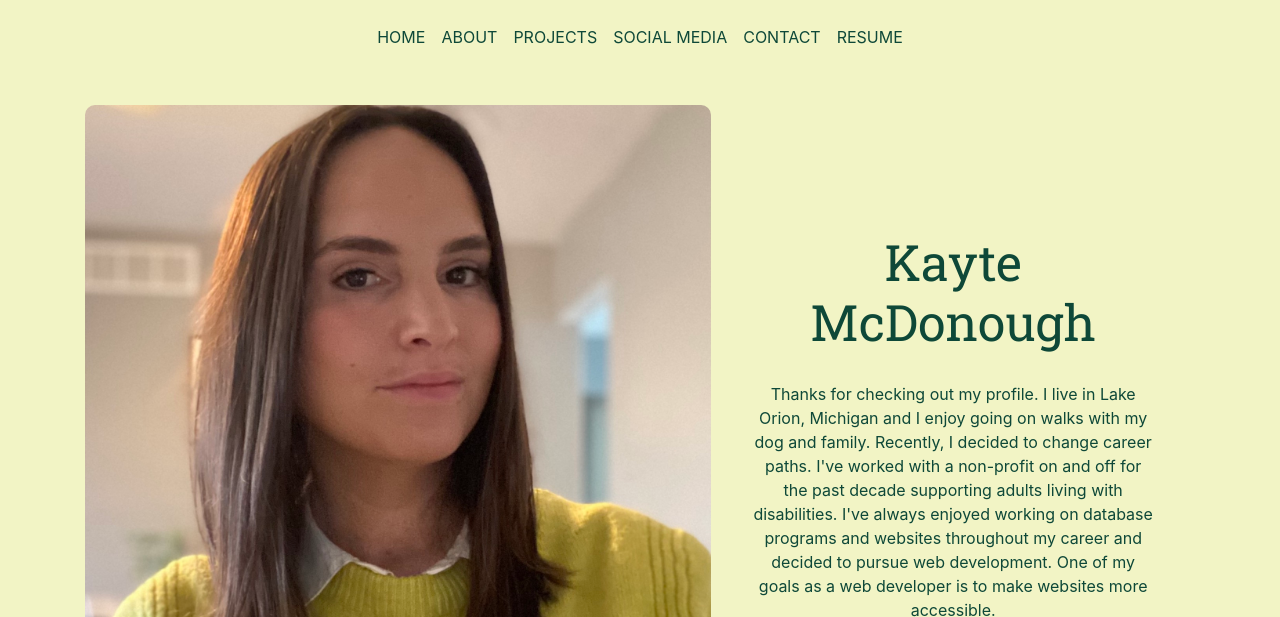
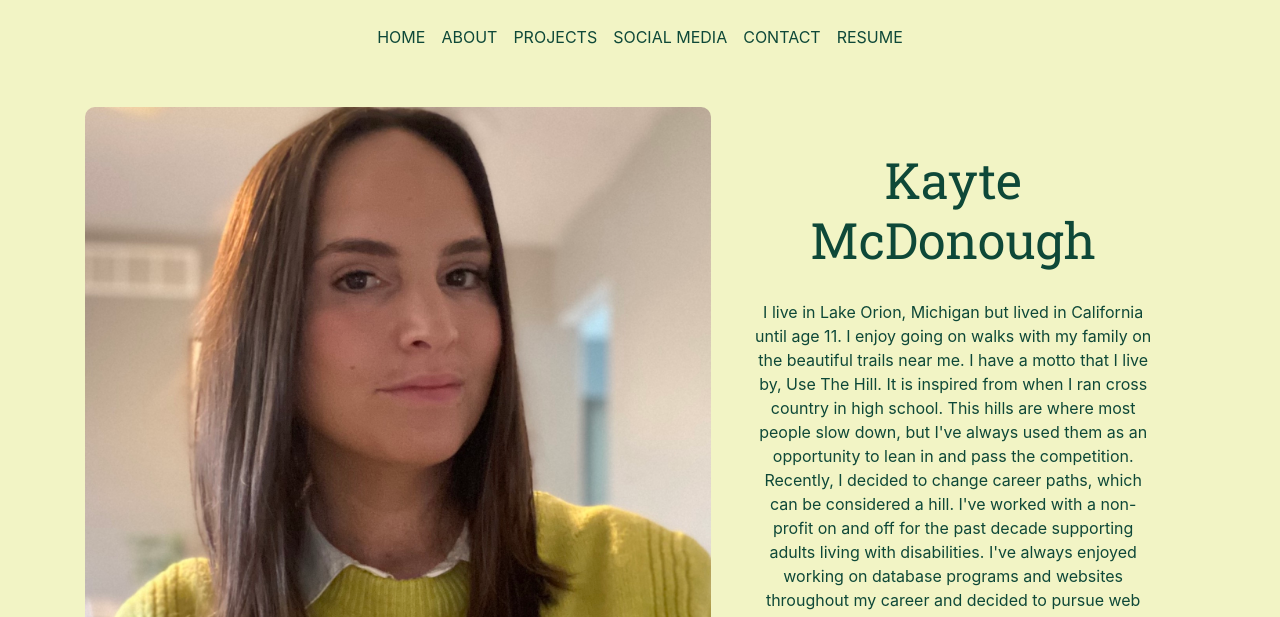
Before and after one commit to UseTheHill/portfolio_kmcdonough, a plain HTML site: page index.html in a window 1280 px wide. Shown: the part 183-800 px from the top of the page. Drawn offline with nearby package versions, Linux system fonts and the light colour scheme; some packages are replaced by stand-ins of ours; a script that the page names is missing; a web font is replaced by a local one.

Commit message:
updated about information

```diff
--- a/index.html
+++ b/index.html
@@ -59,7 +59,7 @@
                 <div class="about-description">
                     <div class="signature">
                         <h5 class="signature-heading">Kayte McDonough</h5>
-                        <p class="m-0">Thanks for checking out my profile. I live in Lake Orion, Michigan and I enjoy going on walks with my dog and family. Recently, I decided to change career paths. I've worked with a non-profit on and off for the past decade supporting adults living with disabilities. I've always enjoyed working on database programs and websites throughout my career and decided to pursue web development. One of my goals as a web developer is to make websites more accessible.</p>
+                        <p class="m-0">I live in Lake Orion, Michigan but lived in California until age 11.  I enjoy going on walks with my family on the beautiful trails near me. I have a motto that I live by, Use The Hill.  It is inspired from when I ran cross country in high school.  This hills are where most people slow down, but I've always used them as an opportunity to lean in and pass the competition.  Recently, I decided to change career paths, which can be considered a hill. I've worked with a non-profit on and off for the past decade supporting adults living with disabilities. I've always enjoyed working on database programs and websites throughout my career and decided to pursue web development. I'm leaning in and working really hard to learn all of the new coding languages.  I'm excited to use this hill as an opportunity to become a great web developer.</p>
                     </div>
                 </div>
                 <div class="about-image justify-content-center ">
```
